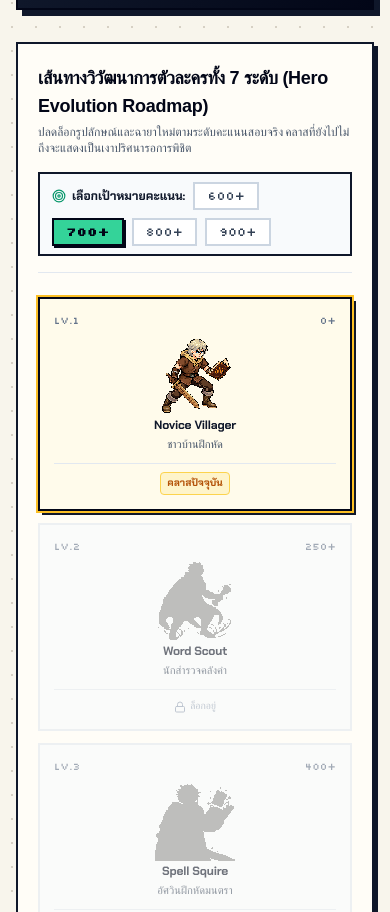
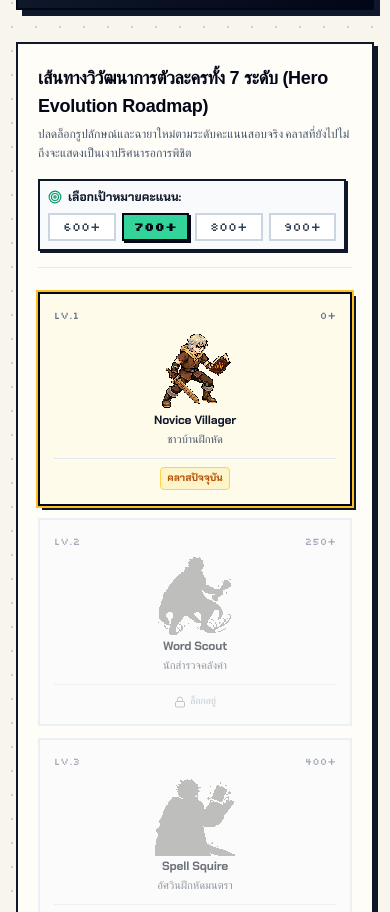
Before and after one commit to PerthCPE/CardCraft, a Next.js app in the folder frontend/: page / in a window 390 px wide. Shown: the part 897-1809 px from the top of the page. Built offline with nearby package versions, Linux system fonts and the light colour scheme; no server answers; a web font is replaced by a local one.

Commit message:
fix(homepage): eliminate target goal selector overflow using grid alignment and responsive stacking

```diff
--- a/frontend/src/app/page.tsx
+++ b/frontend/src/app/page.tsx
@@ -305,22 +305,23 @@ export default function DashboardPage() {
       {/* 2. 7-STAGE EVOLUTION ROADMAP (Connecting Expedition Track)          */}
       {/* =================================================================== */}
       <section className="bg-[#FFFDF7] border-2 border-slate-900 shadow-arcade p-5 sm:p-7 space-y-6">
-        <div className="flex flex-col md:flex-row md:items-center justify-between gap-4 border-b border-slate-200 pb-4">
-          <div>
+        <div className="flex flex-col xl:flex-row xl:items-center justify-between gap-4 border-b border-slate-200 pb-4">
+          <div className="space-y-1">
             <h2 className="text-lg sm:text-xl font-bold font-thai text-slate-950">
               เส้นทางวิวัฒนาการตัวละครทั้ง 7 ระดับ (Hero Evolution Roadmap)
             </h2>
-            <p className="text-xs sm:text-sm text-slate-600 mt-1 font-sans">
+            <p className="text-xs sm:text-sm text-slate-600 font-sans max-w-2xl leading-relaxed">
               ปลดล็อกรูปลักษณ์และฉายาใหม่ตามระดับคะแนนสอบจริง คลาสที่ยังไปไม่ถึงจะแสดงเป็นเงาปริศนารอการพิชิต
             </p>
           </div>
 
           {/* Target Goal Selector */}
-          <div className="flex flex-wrap items-center gap-2 bg-slate-50 border-2 border-slate-900 px-3 py-2 shadow-pixel-sm">
-            <span className="text-xs font-bold font-display text-slate-900 flex items-center gap-1.5">
+          <div className="shrink-0 flex flex-col sm:flex-row items-start sm:items-center gap-2 sm:gap-2.5 bg-slate-50 border-2 border-slate-900 p-2 sm:px-3 sm:py-2 shadow-arcade-sm self-start xl:self-auto">
+            <span className="text-xs font-bold font-display text-slate-900 flex items-center gap-1.5 shrink-0 whitespace-nowrap">
               <Target className="w-3.5 h-3.5 text-emerald-600" />
               เลือกเป้าหมายคะแนน:
             </span>
+            <div className="grid grid-cols-4 gap-1.5 shrink-0 w-full sm:w-auto">
               {TARGET_GOAL_OPTIONS.map((score) => {
                 const active = currentTargetScore === score;
                 return (
@@ -329,7 +330,7 @@ export default function DashboardPage() {
                     type="button"
                     disabled={isUpdatingTarget}
                     onClick={() => handleUpdateTargetScore(score)}
-                  className={`px-3 py-1 font-pixel text-xs border-2 transition-all active:translate-y-[1px] cursor-pointer ${
+                    className={`px-2.5 sm:px-3 py-1 font-pixel text-xs border-2 transition-all active:translate-y-[1px] cursor-pointer text-center whitespace-nowrap ${
                       active
                         ? 'bg-emerald-400 text-slate-950 border-slate-950 font-bold shadow-[2px_2px_0px_0px_#020617]'
                         : 'bg-white text-slate-700 border-slate-300 hover:border-slate-900 hover:bg-slate-100'
@@ -339,6 +340,7 @@ export default function DashboardPage() {
                   </button>
                 );
               })}
+            </div>
           </div>
         </div>
 
```
Lines whose indentation alone changed are shown as unchanged.
